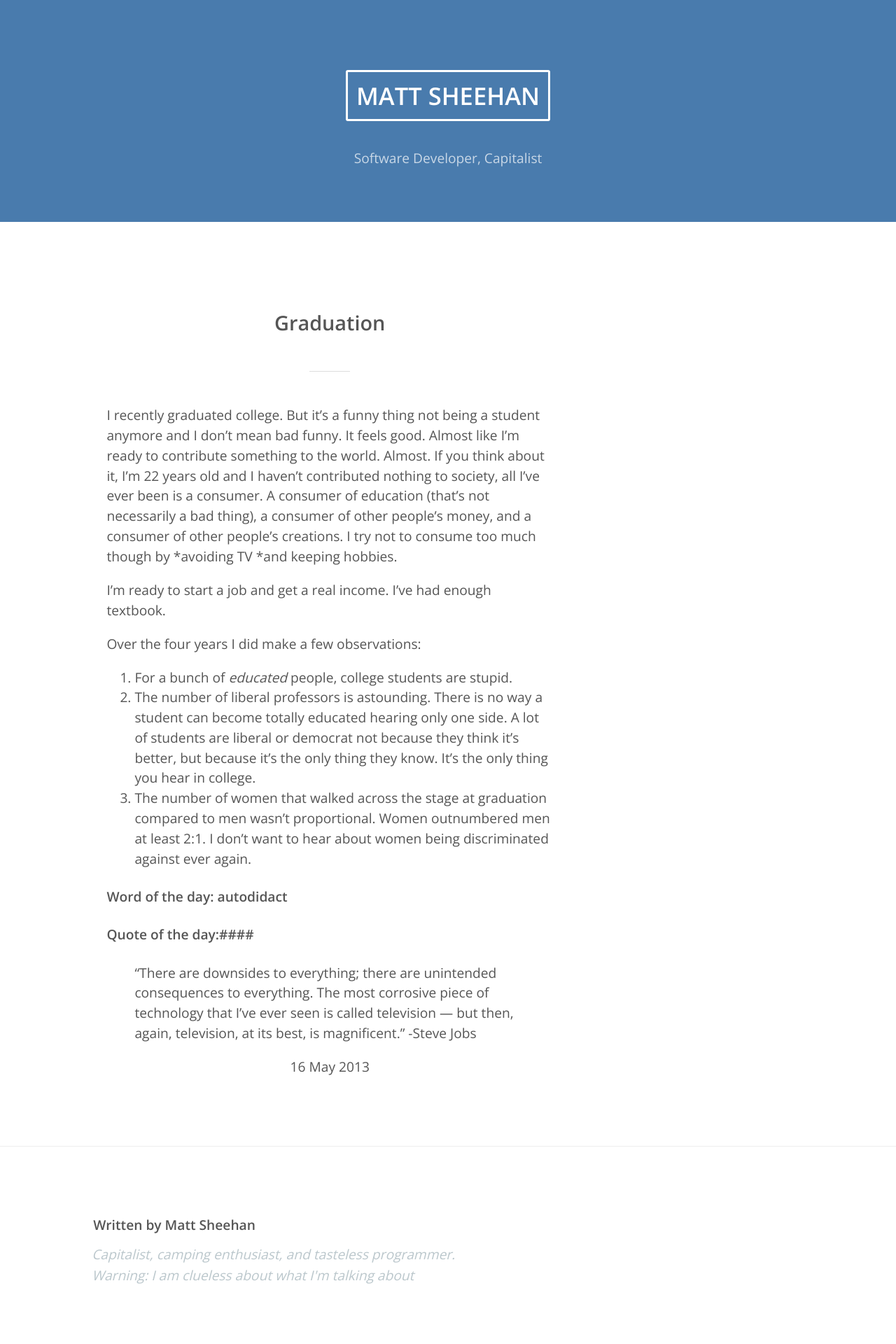
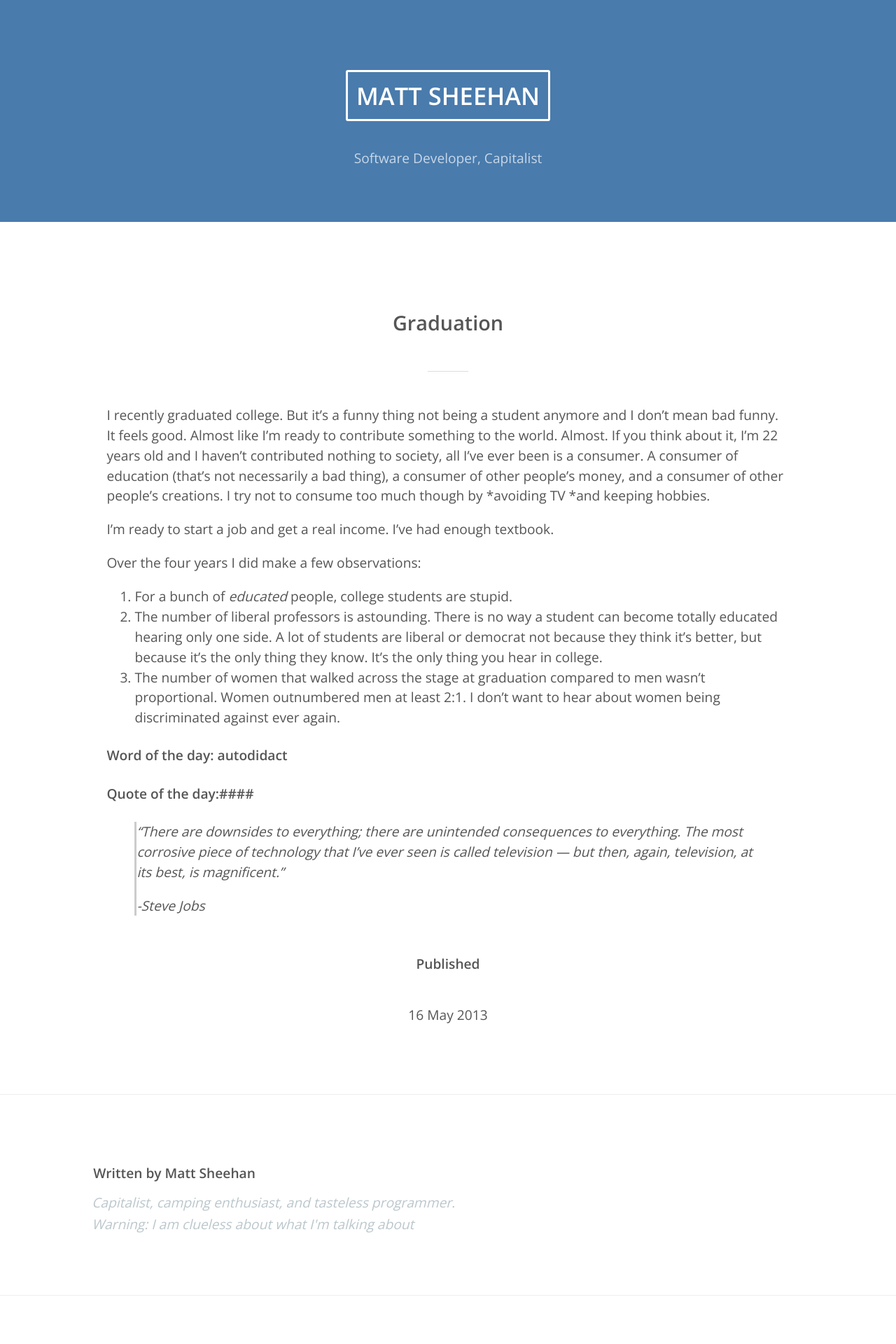
Before and after one commit to mattamabeli/drunken-ironman, a Jekyll site: the page built from _posts/2013-05-16-Graduation.markdown, in a window 1280 px wide. Shown: the top 1920 px of the page at 70% size. Built offline with Jekyll 4.4.1, drawn with Linux system fonts in a browser that asks for light colours.

Commit message:
added resources to include

```diff
--- a/_layouts/post.html
+++ b/_layouts/post.html
@@ -5,7 +5,7 @@
 
         <div class="row clearfix">
 
-            <div class="column two-thirds">
+            <div class="column full">
 
                 <h2>{{ page.title }}</h2>
 
@@ -13,7 +13,12 @@
                     {{ content }}
                 </div>
 
-                <p>{{ page.date | date_to_string }}</p>
+                <div class="column full">
+                    <h4>Published</h4>
+                </div>
+                <div class="column full">
+                    <p>{{ page.date | date_to_string }}</p>
+                </div>
 
             </div>
 
--- a/_posts/2013-05-16-Graduation.markdown
+++ b/_posts/2013-05-16-Graduation.markdown
@@ -21,4 +21,7 @@ Over the four years I did make a few observations:
 ####Word of the day: __autodidact__
 
 ####Quote of the day:####
-<blockquote><p>“There are downsides to everything; there are unintended consequences to everything. The most corrosive piece of technology that I’ve ever seen is called television — but then, again, television, at its best, is magnificent.” -Steve Jobs</p></blockquote>
+<blockquote>
+	<p>“There are downsides to everything; there are unintended consequences to everything. The most corrosive piece of technology that I’ve ever seen is called television — but then, again, television, at its best, is magnificent.”</p>
+	<cite>-Steve Jobs</cite>
+</blockquote>
--- a/assets/css/grid.css
+++ b/assets/css/grid.css
@@ -289,6 +289,15 @@ img
 }
 
 
+blockquote
+{
+    border-left: 3px solid #CCC;
+    font-style: italic;
+    margin-bottom: 1.5rem;
+}
+
+
+
 
 
 
```
